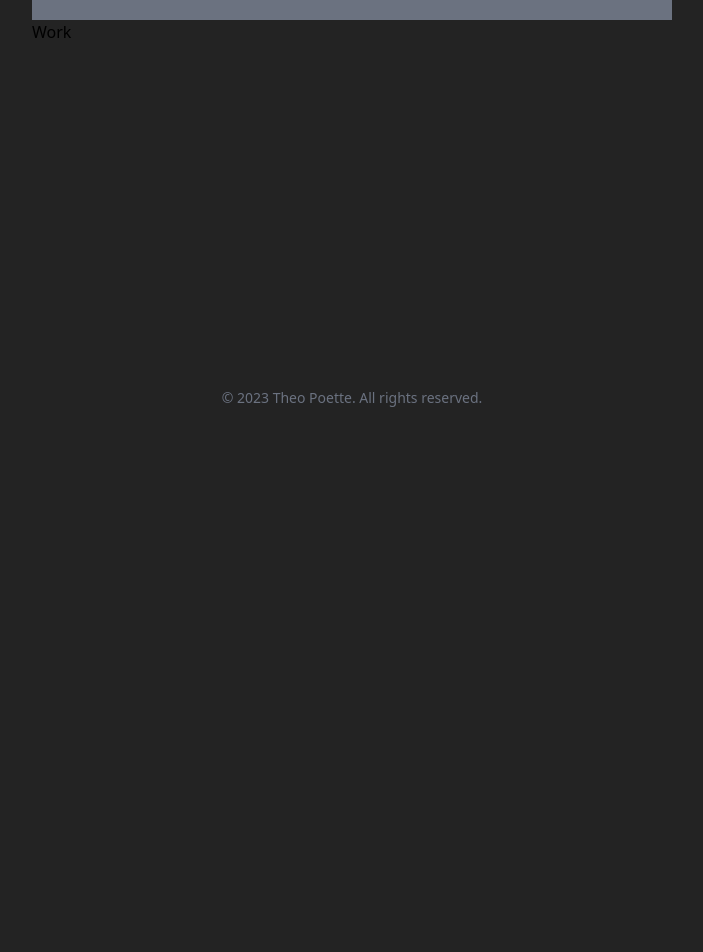
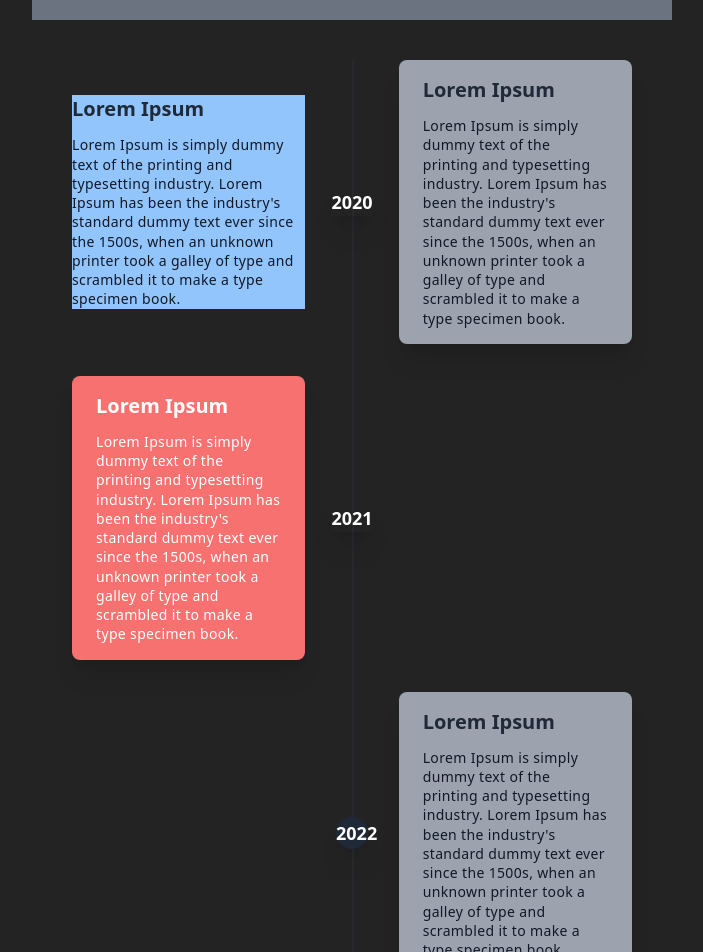
Before and after one commit to sisypheus/my_site, a Next.js app: page /work in a window 1280 px wide. Shown: the part 360-1312 px from the top of the page, without its empty margins (288-991 px from the left). Before the commit the page ends 800 px from the top, so only its background shows below. Built offline with nearby package versions, Linux system fonts and the light colour scheme.

Commit message:
feat: timeline setup for work history

```diff
--- a/src/pages/index.tsx
+++ b/src/pages/index.tsx
@@ -2,9 +2,7 @@ import { type NextPage } from "next";
 import Head from "next/head";
 import Image from "next/image";
 import Link from "next/link";
-import { useState } from "react";
 import FadeIn from "./components/FadeIn";
-import Footer from "./components/Footer";
 
 const Home: NextPage = () => {
   const age = () => {
@@ -26,7 +24,7 @@ const Home: NextPage = () => {
         <link rel="icon" href="/favicon.ico" />
       </Head>
 
-      {/* <FadeIn> */}
+      <FadeIn>
         <div className="mt-8 flex w-full items-center justify-center rounded-lg bg-blue-200/70 px-8 py-4">
           <p className="text-white opacity-100">
             Hello, I'm Theo, a software engineer based in France 🇫🇷 !
@@ -85,7 +83,7 @@ const Home: NextPage = () => {
             Work
           </Link>
         </div>
-      {/* </FadeIn> */}
+      </FadeIn>
     </>
   );
 };
--- a/src/pages/work.tsx
+++ b/src/pages/work.tsx
@@ -1,10 +1,96 @@
 import { NextPage } from "next";
+import Head from "next/head";
+import FadeIn from "./components/FadeIn";
 
 const Work: NextPage = () => {
   return (
-    <div>
-      <h1>Work</h1>
-    </div>
+    <>
+      <Head>
+        <title>Theo Poette - Work</title>
+        <meta name="description" content="Work experience" />
+        <link rel="icon" href="/favicon.ico" />
+      </Head>
+      <FadeIn>
+        <div className="container mx-auto h-full w-full">
+          <div className="wrap relative h-full overflow-hidden p-10">
+            <div className="border-2-2 absolute left-1/2 h-full border border-gray-700 border-opacity-20"></div>
+            <div className="right-timeline mb-8 flex w-full items-center justify-between">
+              <div className="order-1 w-5/12 bg-blue-300">
+                <h3 className="mb-3 text-xl font-bold text-gray-800">
+                  Lorem Ipsum
+                </h3>
+                <p className="text-sm leading-snug tracking-wide text-gray-900 text-opacity-100">
+                  Lorem Ipsum is simply dummy text of the printing and
+                  typesetting industry. Lorem Ipsum has been the industry's
+                  standard dummy text ever since the 1500s, when an unknown
+                  printer took a galley of type and scrambled it to make a type
+                  specimen book.
+                </p>
+              </div>
+              <div className="z-20 order-1 flex items-center shadow-xl">
+                <h1 className="mx-auto text-lg font-semibold text-white">
+                  2020
+                </h1>
+              </div>
+              <div className="order-1 w-5/12 rounded-lg bg-gray-400 px-6 py-4 shadow-xl">
+                <h3 className="mb-3 text-xl font-bold text-gray-800">
+                  Lorem Ipsum
+                </h3>
+                <p className="text-sm leading-snug tracking-wide text-gray-900 text-opacity-100">
+                  Lorem Ipsum is simply dummy text of the printing and
+                  typesetting industry. Lorem Ipsum has been the industry's
+                  standard dummy text ever since the 1500s, when an unknown
+                  printer took a galley of type and scrambled it to make a type
+                  specimen book.
+                </p>
+              </div>
+            </div>
+
+            <div className="left-timeline mb-8 flex w-full flex-row-reverse items-center justify-between">
+              <div className="order-1 w-5/12"></div>
+              <div className="z-20 order-1 flex items-center shadow-xl">
+                <h1 className="mx-auto text-lg font-semibold text-white">
+                  2021
+                </h1>
+              </div>
+              <div className="order-1 w-5/12 rounded-lg bg-red-400 px-6 py-4 shadow-xl">
+                <h3 className="mb-3 text-xl font-bold text-white">
+                  Lorem Ipsum
+                </h3>
+                <p className="text-sm font-medium leading-snug tracking-wide text-white text-opacity-100">
+                  Lorem Ipsum is simply dummy text of the printing and
+                  typesetting industry. Lorem Ipsum has been the industry's
+                  standard dummy text ever since the 1500s, when an unknown
+                  printer took a galley of type and scrambled it to make a type
+                  specimen book.
+                </p>
+              </div>
+            </div>
+
+            <div className="right-timeline mb-8 flex w-full items-center justify-between">
+              <div className="order-1 w-5/12"></div>
+              <div className="z-20 order-1 flex h-8 w-8 items-center rounded-full bg-gray-800 shadow-xl">
+                <h1 className="mx-auto text-lg font-semibold text-white">
+                  2022
+                </h1>
+              </div>
+              <div className="order-1 w-5/12 rounded-lg bg-gray-400 px-6 py-4 shadow-xl">
+                <h3 className="mb-3 text-xl font-bold text-gray-800">
+                  Lorem Ipsum
+                </h3>
+                <p className="text-sm leading-snug tracking-wide text-gray-900 text-opacity-100">
+                  Lorem Ipsum is simply dummy text of the printing and
+                  typesetting industry. Lorem Ipsum has been the industry's
+                  standard dummy text ever since the 1500s, when an unknown
+                  printer took a galley of type and scrambled it to make a type
+                  specimen book.
+                </p>
+              </div>
+            </div>
+          </div>
+        </div>
+      </FadeIn>
+    </>
   );
 };
 
```
